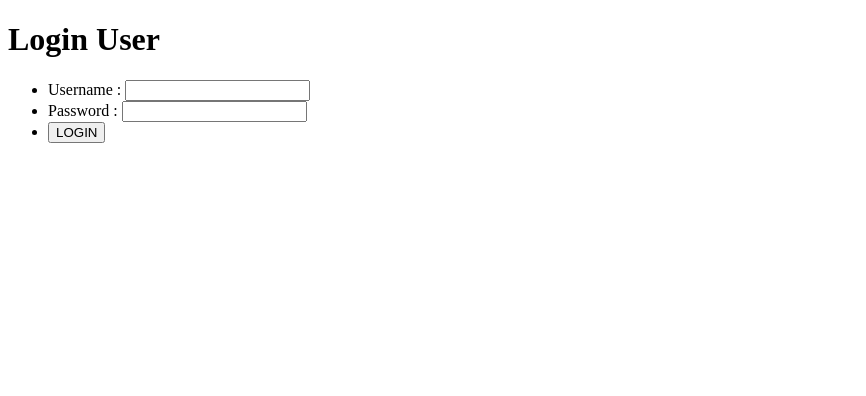
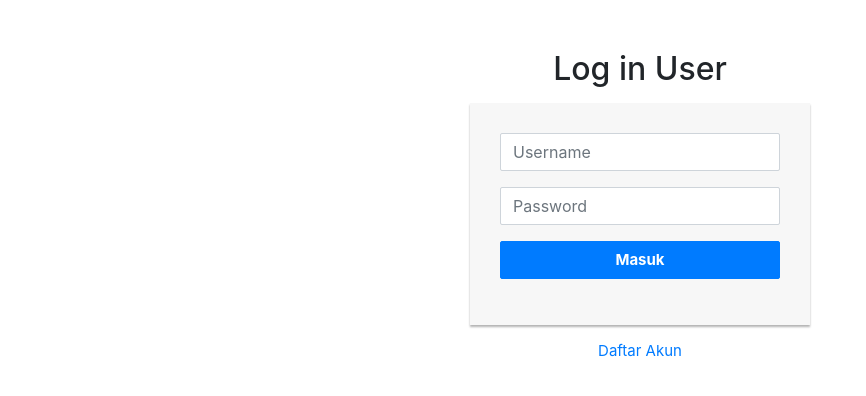
Before and after one commit to Diananaa/restoran, a PHP site: page /RESTORAN/loginUser.php in a window 1280 px wide. Shown: the top 396 px of the page, without its empty margins (0-866 px from the left). Run offline with PHP 8.4, Linux system fonts and the light colour scheme.

Commit message:
login dan home

```diff
--- a/backend/database.php
+++ b/backend/database.php
@@ -1,3 +1,3 @@
 <?php
-    $conn=mysqli_connect("localhost","root","","restoran_krustycrab");
+    $conn=mysqli_connect("localhost:3307","root","","restoran_krustycrab");
 ?>
--- a/loginUser.php
+++ b/loginUser.php
@@ -24,42 +24,78 @@ if(isset($_POST["login"])){
             exit;
         }
         $error = true;
+    }else{
+     $error2=true;
     }
 }
+?>
 
-
-?>
 <!DOCTYPE html>
 <html lang="en">
 <head>
-    <meta charset="UTF-8">
-    <meta name="viewport" content="width=device-width, initial-scale=1.0">
-    <title>Login User</title>
+<meta charset="utf-8">
+<meta name="viewport" content="width=device-width, initial-scale=1, shrink-to-fit=no">
+<title>Login User</title>
+<link rel="stylesheet" href="https://stackpath.bootstrapcdn.com/bootstrap/4.5.0/css/bootstrap.min.css">
+<link rel="stylesheet" href="https://maxcdn.bootstrapcdn.com/font-awesome/4.7.0/css/font-awesome.min.css">
+<script src="https://code.jquery.com/jquery-3.5.1.min.js"></script>
+<script src="https://cdn.jsdelivr.net/npm/popper.js@1.16.0/dist/umd/popper.min.js"></script>
+<script src="https://stackpath.bootstrapcdn.com/bootstrap/4.5.0/js/bootstrap.min.js"></script>
+<style>
+.login-form {
+    width: 340px;
+    margin: 50px auto;
+  	font-size: 15px;
+}
+.login-form form {
+    margin-bottom: 15px;
+    background: #f7f7f7;
+    box-shadow: 0px 2px 2px rgba(0, 0, 0, 0.3);
+    padding: 30px;
+}
+.login-form h2 {
+    margin: 0 0 15px;
+}
+.form-control, .btn {
+    min-height: 38px;
+    border-radius: 2px;
+}
+.btn {
+    font-size: 15px;
+    font-weight: bold;
+}
+</style>
 </head>
 <body>
-    <h1>Login User</h1>
-    <?php
+<div class="login-form">
+        <h2 class="text-center">Log in User</h2>
+        <?php
         if(isset ($error)):?>
 
     <p style="color: red; font-style:italic;">username / password salah</p>
-        <?php endif; ?>
-        <form action="" method="post">
+    <?php endif; ?>
+    <?php
+        if(isset ($error2)):?>
 
-            <ul>
-                <li>
-                    <label for="u_Username">Username : </label>
-                    <input type="text" name="u_Username" id="u_Username">
-                </li>
-                <li>
-                    <label for="u_pwuser">Password : </label>
-                    <input type="password" name="u_pwuser" id="u_pwuser">
-                </li>
-                <li>
-                    <button type="submit" name="login">LOGIN</button>
-                </li>
-            </ul>
-        </form>
+    <p style="color: red; font-style:italic;">Akun tidak terdaftar!</p>
+    <?php endif; ?>
 
+    <form action="" method="post">
 
+        <div class="form-group">
+
+            <input type="text" class="form-control" placeholder="Username" name="u_Username" required="required">
+        </div>
+        <div class="form-group">
+            <input type="password" class="form-control" placeholder="Password" name="u_pwuser" required="required">
+        </div>
+        <div class="form-group">
+            <button type="submit" class="btn btn-primary btn-block" name="login">Masuk</button>
+        </div>
+        <div class="clearfix">
+        </div>
+    </form>
+    <p class="text-center"><a href="#">Daftar Akun</a></p>
+</div>
 </body>
 </html>
```
Also changed, not shown: index.php (+120 -34 lines), image/burger.jpg (added), image/shawn-ang-nmpW_WwwVSc-unsplash.jpg (added).
